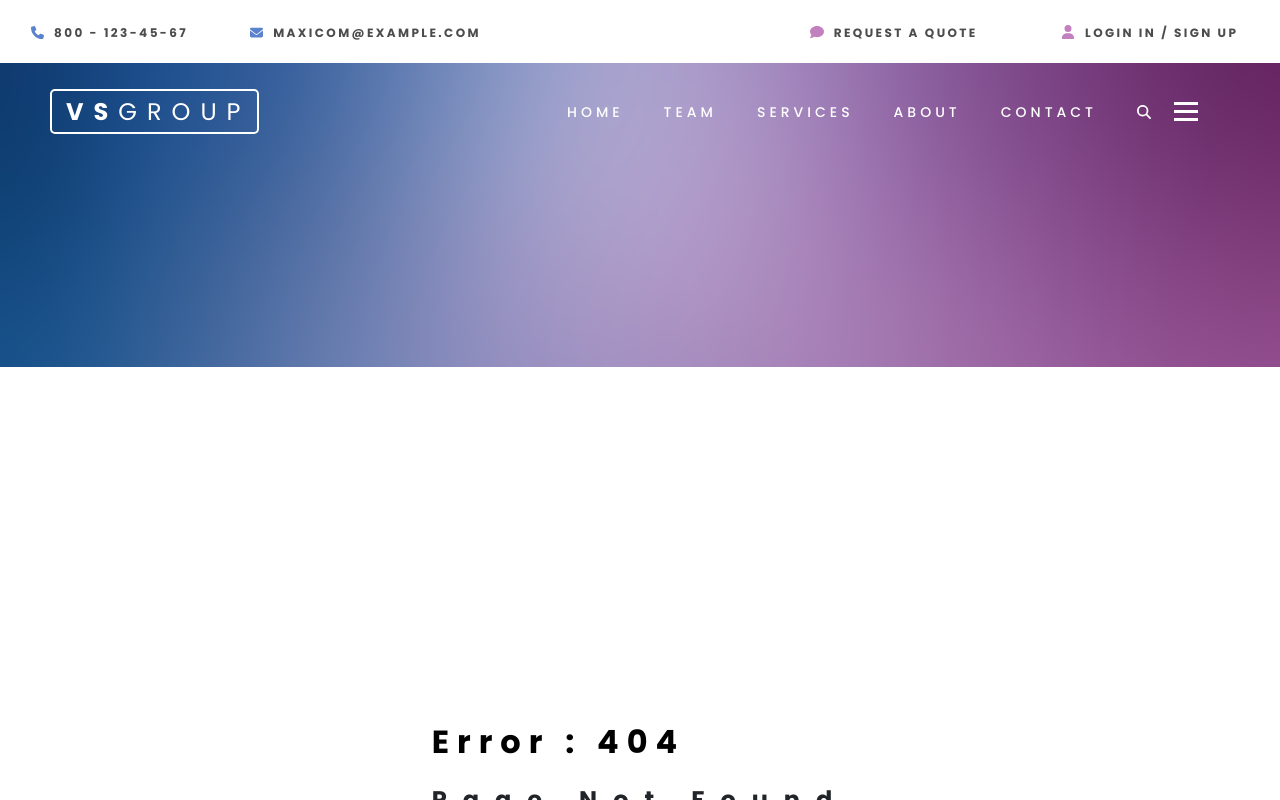
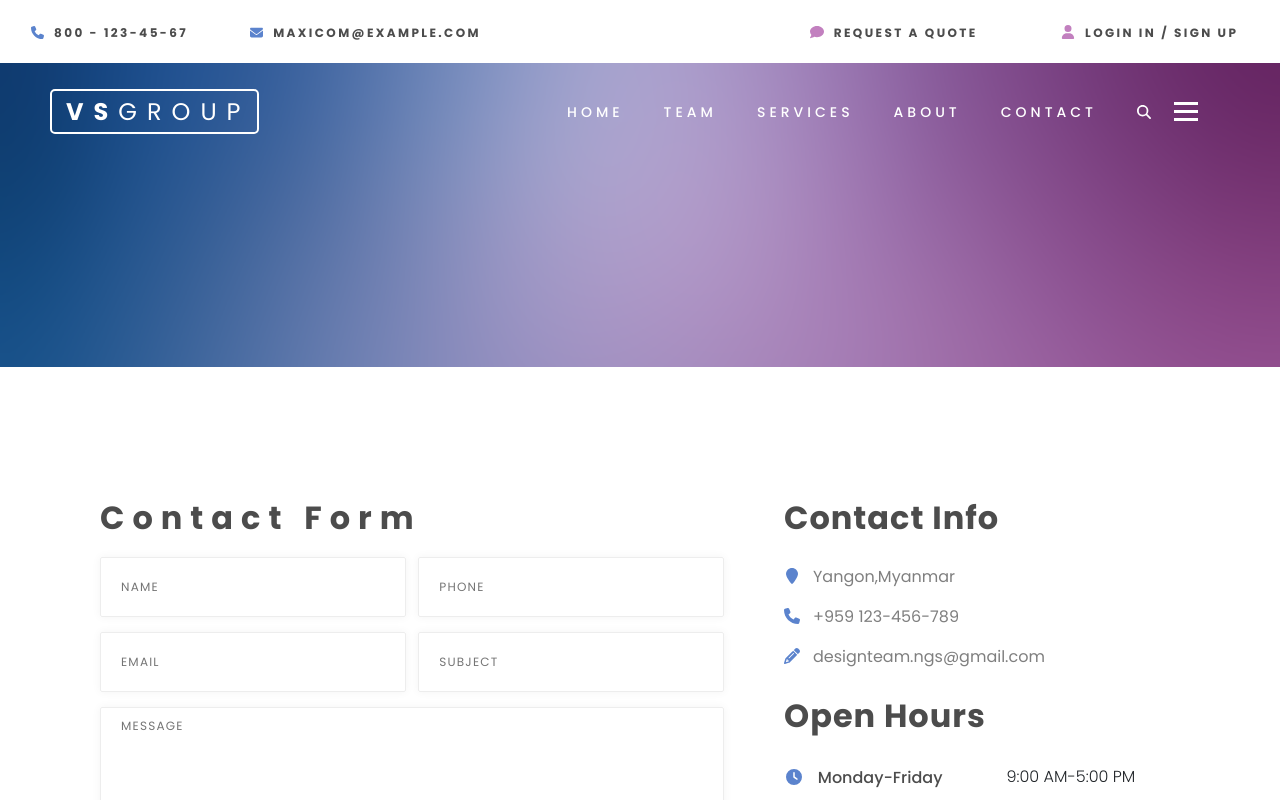
Before and after one commit to NyarehD/ngs-online-testing, a React (Create React App) app: page /contact in a window 1280 px wide. Shown: the top 800 px of the page. Built offline with nearby package versions, Linux system fonts and the light colour scheme; a web font is replaced by a local one.

Commit message:
Modified : Create contact route

```diff
--- a/src/app/pages/contact/contact.module.sass
+++ b/src/app/pages/contact/contact.module.sass
@@ -1,33 +1,5 @@
-$color1: #ededed
-$color2: #7f7f7f
-$color3: #ffffff
-
-$break_point-s:576px
-$break_point-md:768px
-$break_point-lg:992px
-$break_point-xl:1200px
-$break_point-xxl:1400px
-
-$max-width-s:540px
-$max-width-md:720px
-$max-width-lg:960px
-$max-width-xl:1140px
-$max-width-xxl:1320px
-
-
-@mixin default_input()
-    background-color: transparent
-    border: 1px solid $color1
-    border-radius: 2px
-    box-shadow: 0 0px 10px 0px rgb(0 0 0 / 5%)
-    color: $color2
-    font-size: 12px
-    letter-spacing: 0.1em
-    padding-bottom: 9px
-    padding-left: 20px
-    padding-right: 20px
-    padding-top: 9px
-    outline: none
+@import '../../../style/mixin.module'
+@import '../../../style/variable.module'
 
 @mixin flex_between()
     display: flex
@@ -38,7 +10,7 @@ $max-width-xxl:1320px
 .contact_container
     padding: 63px 0px
     width:100%
-    margin:0 auto
+    margin:4rem auto
     display:block
 
 *
@@ -53,6 +25,8 @@ $max-width-xxl:1320px
     margin-bottom: 30px
     h1
         margin-bottom: 15px
+        color: #4c4c4c
+        opacity: 1
 
 .form_input_container
     display:block
@@ -94,6 +68,7 @@ $max-width-xxl:1320px
     letter-spacing: 1px
     line-height: 1.5
     word-break: break-word
+    opacity: 1
     // font-size:30px
     color:#4c4c4c
 .contact_location
--- a/src/setup/routes-manager/view.jsx
+++ b/src/setup/routes-manager/view.jsx
@@ -3,12 +3,14 @@ import { Routes , Route } from 'react-router-dom'
 import Home from '../../app/pages/home/home'
 import About from '../../app/pages/about/about'
 import Error from '../../app/pages/error/error'
+import Contact from '../../app/pages/contact/contact'
 
 function View() {
   return (
     <Routes>
         <Route index element={<Home />} ></Route>
         <Route path='/about' element={<About />} ></Route>
+        <Route path='/contact' element={<Contact />} ></Route>
         <Route path='*' element={<Error />}></Route>
     </Routes>
   )
--- /dev/null
+++ b/src/style/mixin.module.sass
@@ -0,0 +1,14 @@
+// Default Input for all Form
+@mixin default_input()
+    background-color: transparent
+    border: 1px solid $color1
+    border-radius: 2px
+    box-shadow: 0 0px 10px 0px rgb(0 0 0 / 5%)
+    color: $color2
+    font-size: 12px
+    letter-spacing: 0.1em
+    padding-bottom: 9px
+    padding-left: 20px
+    padding-right: 20px
+    padding-top: 9px
+    outline: none
--- a/src/style/variable.module.sass
+++ b/src/style/variable.module.sass
@@ -0,0 +1,15 @@
+$color1: #ededed
+$color2: #7f7f7f
+$color3: #ffffff
+
+$break_point-s:576px
+$break_point-md:768px
+$break_point-lg:992px
+$break_point-xl:1200px
+$break_point-xxl:1400px
+
+$max-width-s:540px
+$max-width-md:720px
+$max-width-lg:960px
+$max-width-xl:1140px
+$max-width-xxl:1320px
```
